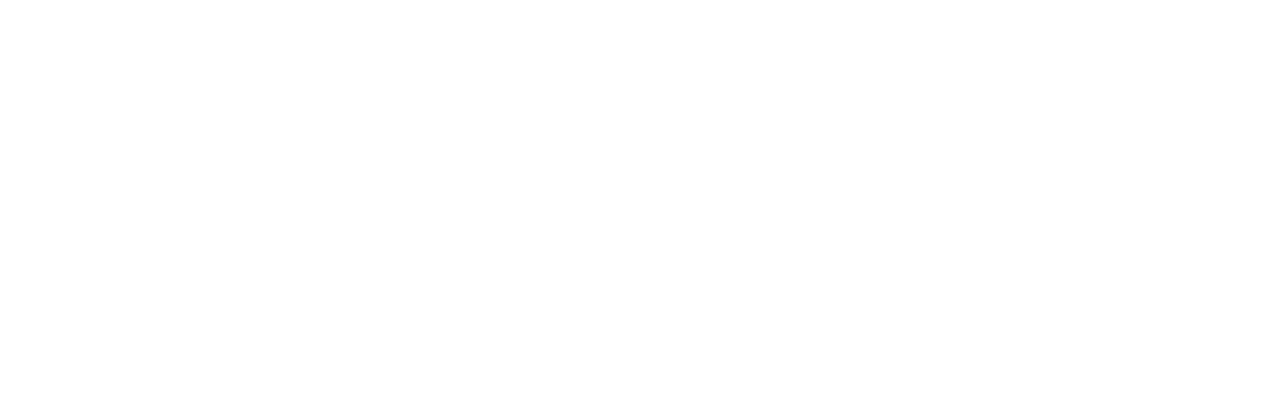
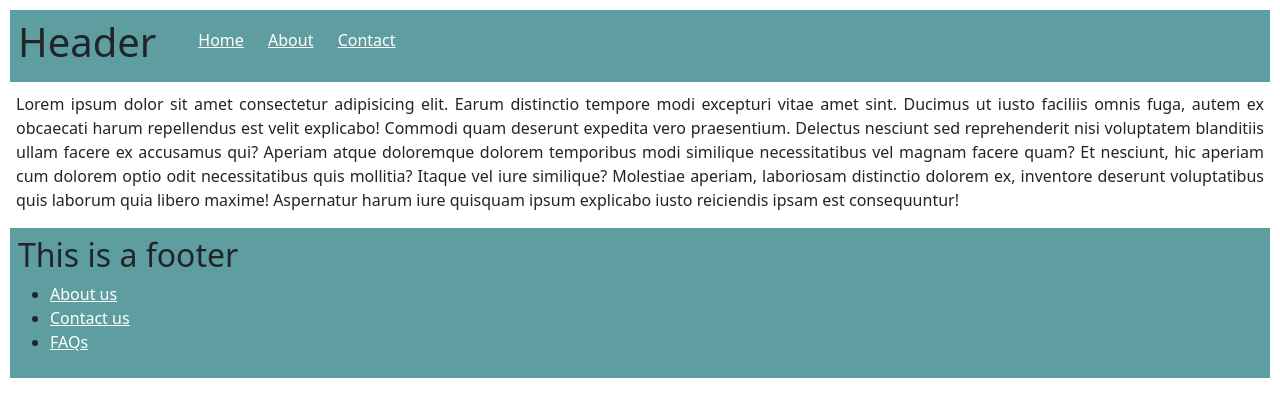
Before and after one commit to MSulemankashif/Learn-PHP, a PHP site: page / in a window 1280 px wide. Before the commit the part shown is empty. Shown: the top 417 px of the page. Run offline with PHP 8.4, Linux system fonts and the light colour scheme.

Commit message:
Basic Website

```diff
--- /dev/null
+++ b/basic-website/footer.php
@@ -0,0 +1,8 @@
+<footer>
+    <h2>This is a footer</h2>
+    <ul>
+        <li><a href="">About us</a></li>
+        <li><a href="">Contact us</a></li>
+        <li><a href="">FAQs</a></li>
+    </ul>
+</footer>
--- /dev/null
+++ b/basic-website/header.php
@@ -0,0 +1,11 @@
+<header>
+    <title>Logo</title>
+    <h1>Header</h1>
+    <nav>
+        <ul>
+            <li> <a href="">Home</a> </li>
+            <li> <a href="">About</a> </li>
+            <li> <a href="">Contact</a> </li>
+        </ul>
+    </nav>
+</header>
--- a/basic-website/index.php
+++ b/basic-website/index.php
@@ -1 +1,24 @@
-<?php
+<!DOCTYPE html>
+<html lang="en">
+<head>
+  <meta charset="UTF-8">
+  <meta name="viewport" content="width=device-width, initial-scale=1.0">
+  <title>Bootstrap Site</title>
+  <link rel="stylesheet" href="https://stackpath.bootstrapcdn.com/bootstrap/5.0.0-alpha1/css/bootstrap.min.css" integrity="sha384-r4NyP46KrjDleawBgD5tp8Y7UzmLA05oM1iAEQ17CSuDqnUK2+k9luXQOfXJCJ4I" crossorigin="anonymous">
+  <script src="https://cdn.jsdelivr.net/npm/popper.js@1.16.0/dist/umd/popper.min.js" integrity="sha384-Q6E9RHvbIyZFJoft+2mJbHaEWldlvI9IOYy5n3zV9zzTtmI3UksdQRVvoxMfooAo" crossorigin="anonymous"></script>
+  <script src="https://stackpath.bootstrapcdn.com/bootstrap/5.0.0-alpha1/js/bootstrap.min.js" integrity="sha384-oesi62hOLfzrys4LxRF63OJCXdXDipiYWBnvTl9Y9/TRlw5xlKIEHpNyvvDShgf/" crossorigin="anonymous"></script>
+  <link rel="stylesheet" href="style.css">
+</head>
+<body>
+    <?php
+        include_once "header.php";
+    ?>
+    <main class="hero container-fluid">
+        <p>Lorem ipsum dolor sit amet consectetur adipisicing elit. Earum distinctio tempore modi excepturi vitae amet sint. Ducimus ut iusto faciliis omnis fuga, autem ex obcaecati harum repellendus est velit explicabo! Commodi quam deserunt expedita vero praesentium. Delectus nesciunt sed reprehenderit nisi voluptatem blanditiis ullam facere ex accusamus qui? Aperiam atque doloremque dolorem temporibus modi similique necessitatibus vel magnam facere quam? Et nesciunt, hic aperiam cum dolorem optio odit necessitatibus quis mollitia? Itaque vel iure similique? Molestiae aperiam, laboriosam distinctio dolorem ex, inventore deserunt voluptatibus quis laborum quia libero maxime! Aspernatur harum iure quisquam ipsum explicabo iusto reiciendis ipsam est consequuntur!</p>
+    </main>
+
+    <?php
+        include_once "footer.php";
+    ?>
+</body>
+</html>
--- /dev/null
+++ b/basic-website/style.css
@@ -0,0 +1,23 @@
+header, footer{
+    margin: 10px;
+    padding: 8px;
+    background-color: cadetblue;
+}
+header{
+    display: flex;
+}
+header a, footer a {
+    color: white;
+}
+p{
+    text-align: justify;
+}
+header li{
+    display: inline;
+    margin: 10px;
+}
+header ul{
+    margin: 0, 0, 0 !important;
+    margin-top: 10px;
+    padding: 0, 0, 0 !important;
+}
```
